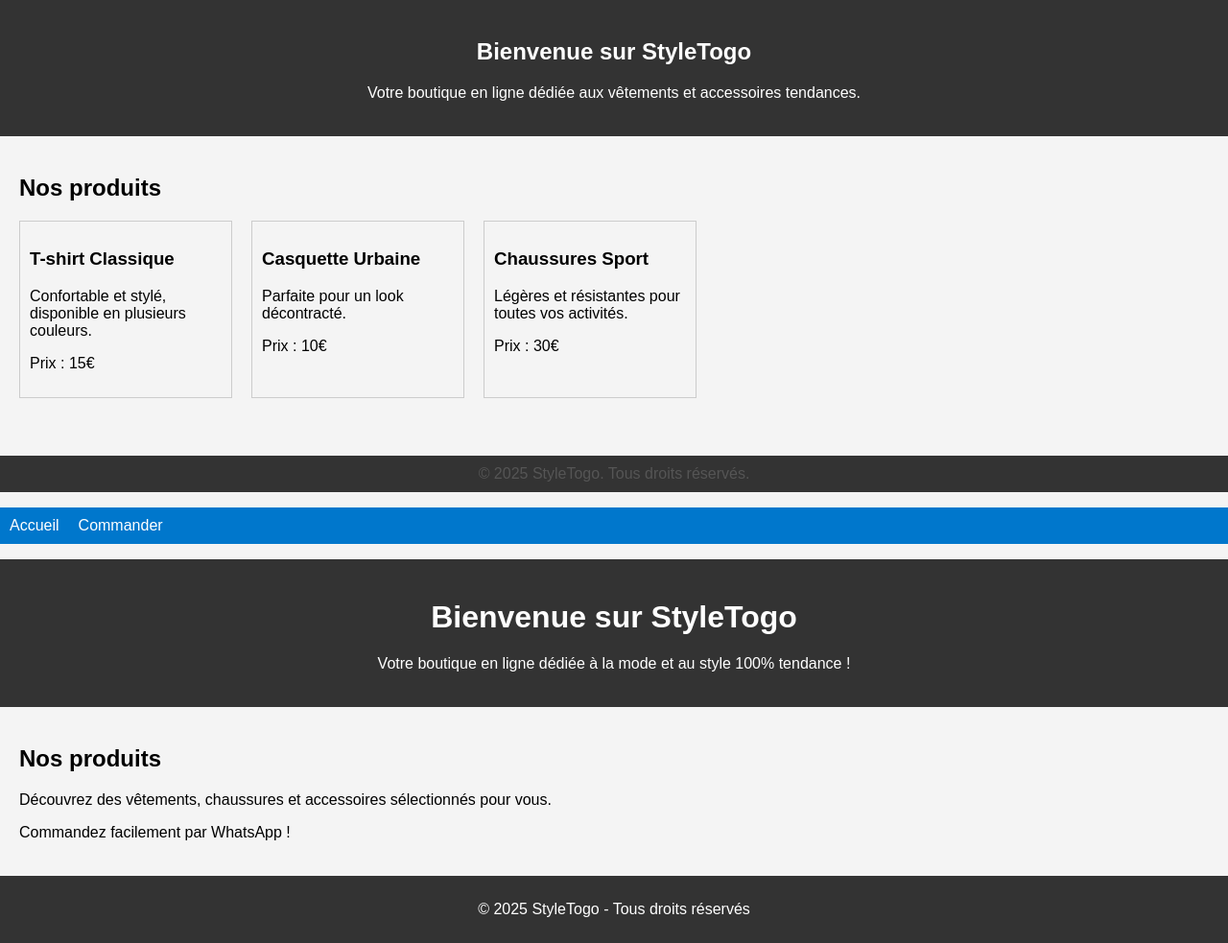
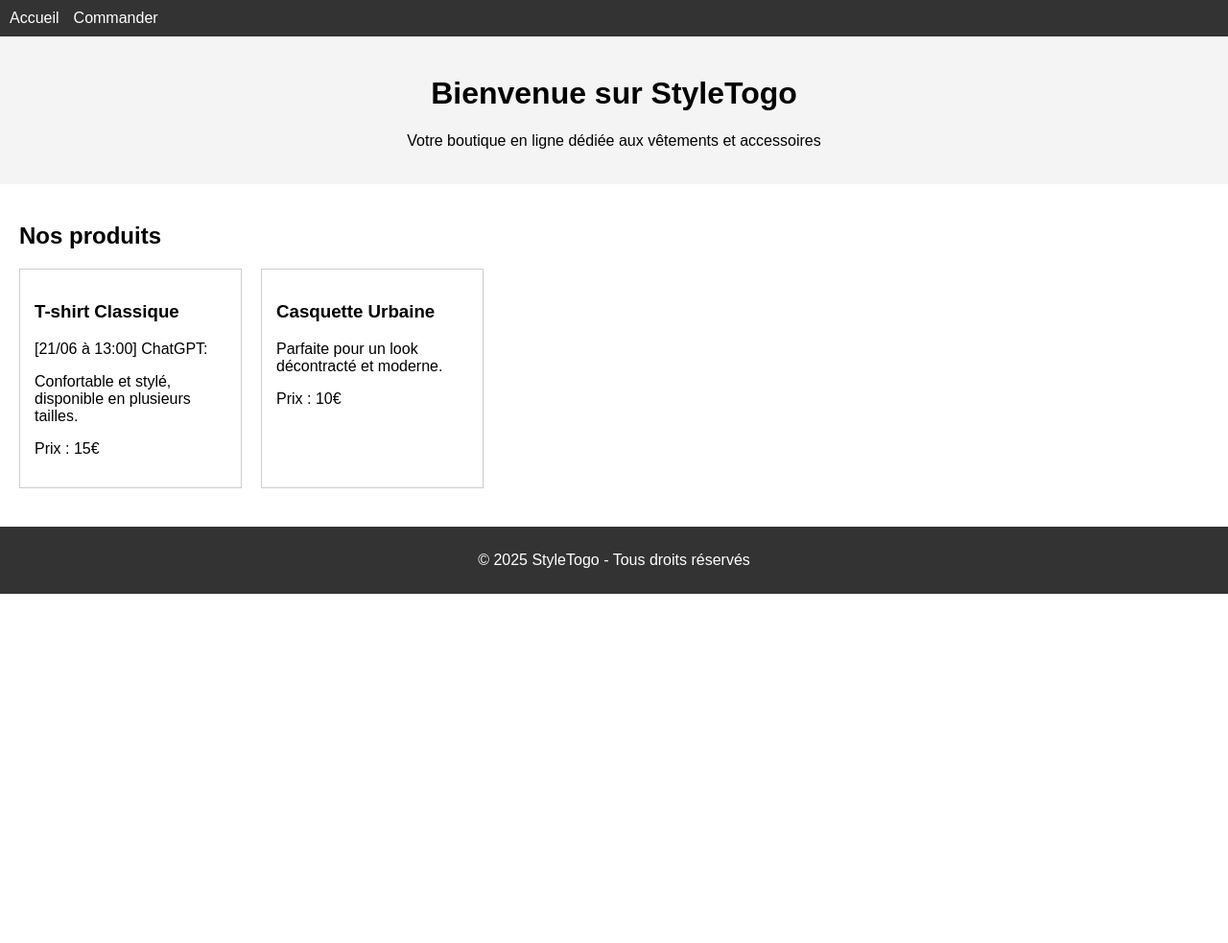
Before and after one commit to Smartpubdigital2/https-smartpubdigital.github.io, a plain HTML site: page index.html in a window 1280 px wide. Shown: the whole page at 96% size. After the commit the page ends 800 px from the top, so only its background shows below. Drawn offline with Linux system fonts and the light colour scheme.

Commit message:
index.html

```diff
--- a/index.html
+++ b/index.html
@@ -2,64 +2,53 @@
 <html lang="fr">
 <head>
   <meta charset="UTF-8" />
-  <meta name="viewport" content="width=device-width, initial-scale=1.0" />
+  <meta name="viewport" content="width=device-width, initial-scale=1" />
   <title>StyleTogo - Boutique en ligne</title>
   <style>
-    body { font-family: Arial, sans-serif; margin: 0; padding: 0; background: #f4f4f4; }
-    header { background: #333; color: #fff; padding: 20px; text-align: center; }
-    section { padding: 20px; }
-    footer { background: #333; color: #fff; text-align: center; padding: 10px; }
+    body { font-family: Arial, sans-serif; margin: 0; padding: 0; }
+    nav ul { list-style:none; display:flex; gap:15px; background:#333; padding:10px; margin:0; }
+    nav ul li a { color:#fff; text-decoration:none; }
+    nav ul li a:hover { text-decoration:underline; }
+    header { background:#f4f4f4; padding:20px; text-align:center; }
+    section { padding:20px; }
+    .produits { display:flex; gap:20px; flex-wrap: wrap; }
+    .produit { border:1px solid #ccc; padding:15px; width: 200px; }
+    footer { background:#333; color:#fff; text-align:center; padding:10px; margin-top:20px; }
   </style>
 </head>
 <body>
+
   <nav>
+    <ul>
+      <li><a href="index.html">Accueil</a></li>
+      <li><a href="commande.html">Commander</a></li>
+    </ul>
+  </nav>
+
   <header>
     <h1>Bienvenue sur StyleTogo</h1>
-  <p>Votre boutique en ligne dédiée aux vêtements et accessoires tendances.</p>
+    <p>Votre boutique en ligne dédiée aux vêtements et accessoires</p>
   </header>
 
   <section>
     <h2>Nos produits</h2>
-  <div style="display:flex; gap:20px; flex-wrap:wrap;">
-    <div style="border:1px solid #ccc; padding:10px; width:200px;">
+    <div class="produits">
+      <div class="produit">
         <h3>T-shirt Classique</h3>
-      <p>Confortable et stylé, disponible en plusieurs couleurs.</p>
+[21/06 à 13:00] ChatGPT: <p>Confortable et stylé, disponible en plusieurs tailles.</p>
         <p>Prix : 15€</p>
       </div>
-    <div style="border:1px solid #ccc; padding:10px; width:200px;">
+      <div class="produit">
         <h3>Casquette Urbaine</h3>
-      <p>Parfaite pour un look décontracté.</p>
+        <p>Parfaite pour un look décontracté et moderne.</p>
         <p>Prix : 10€</p>
-    </div>
-    <div style="border:1px solid #ccc; padding:10px; width:200px;">
-      <h3>Chaussures Sport</h3>
-      <p>Légères et résistantes pour toutes vos activités.</p>
-      <p>Prix : 30€</p>
       </div>
     </div>
   </section>
 
-<footer style="margin-top:40px; text-align:center; color:#555;">
-  &copy; 2025 StyleTogo. Tous droits réservés.
+  <footer>
+    <p>© 2025 StyleTogo - Tous droits réservés</p>
   </footer>
-  <ul style="list-style:none; display:flex; gap:20px; padding:10px; background:#0077cc;">
-    <li><a href="index.html" style="color:white; text-decoration:none;">Accueil</a></li>
-    <li><a href="commande.html" style="color:white; text-decoration:none;">Commander</a></li>
-  </ul>
-</nav>
-  <header>
-    <h1>Bienvenue sur StyleTogo</h1>
-    <p>Votre boutique en ligne dédiée à la mode et au style 100% tendance !</p>
-  </header>
 
-  <section>
-    <h2>Nos produits</h2>
-    <p>Découvrez des vêtements, chaussures et accessoires sélectionnés pour vous.</p>
-    <p>Commandez facilement par WhatsApp !</p>
-  </section>
-
-  <footer>
-    <p>&copy; 2025 StyleTogo - Tous droits réservés</p>
-  </footer>
 </body>
 </html>
```
Lines whose indentation alone changed are shown as unchanged.
